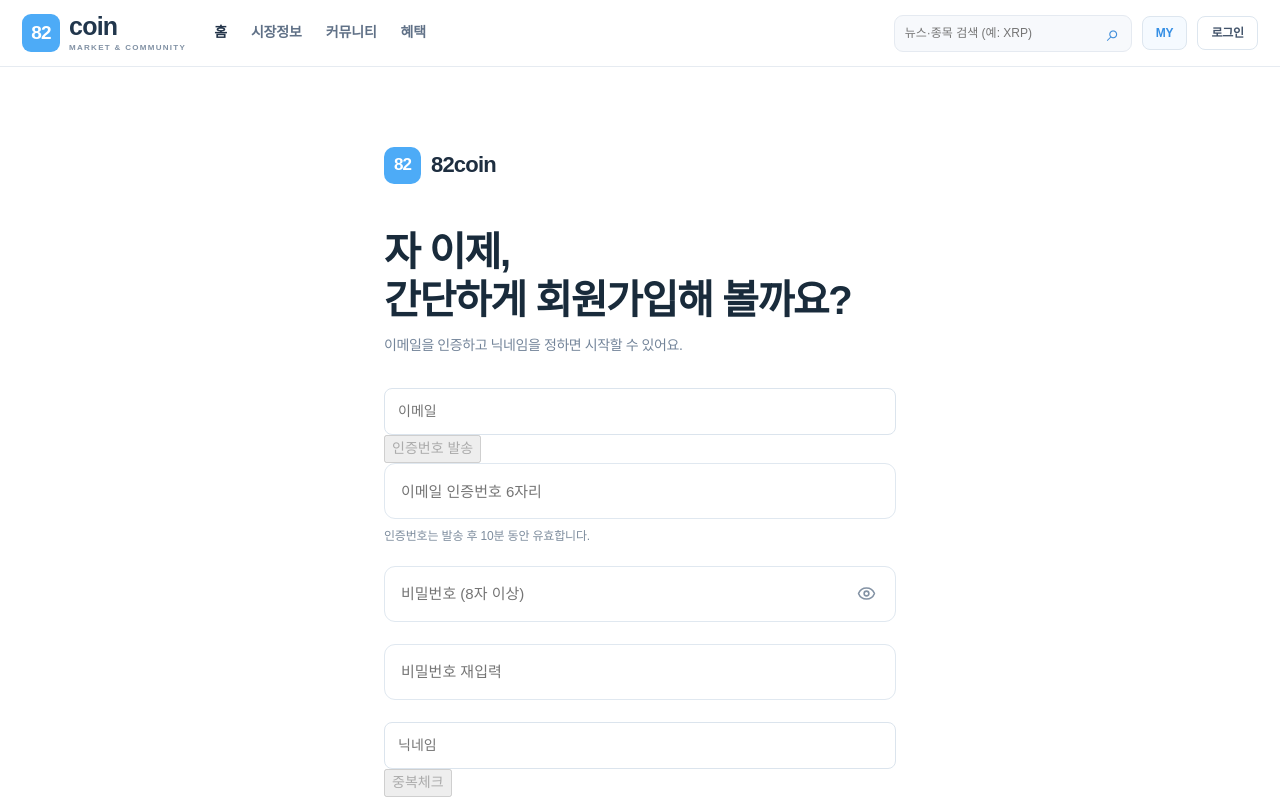
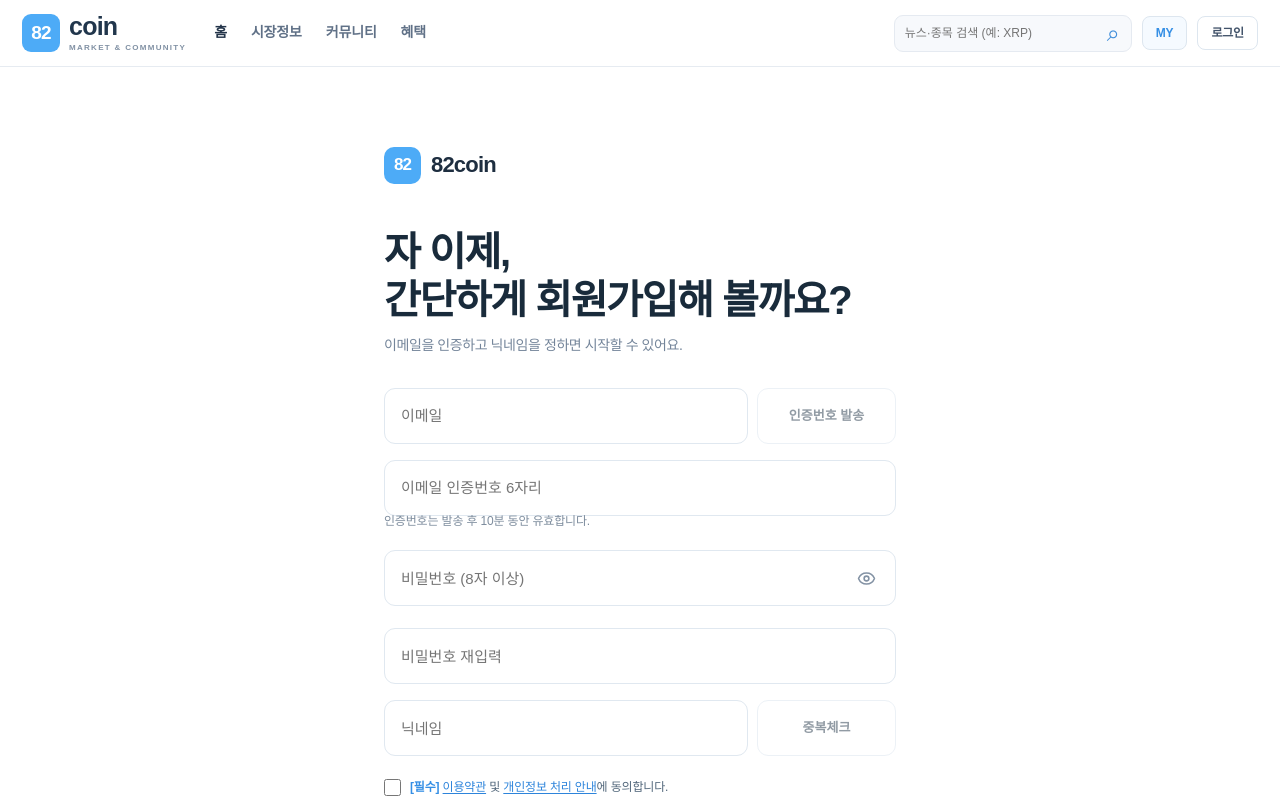
Before and after one commit to orbit-box/82coin, a Next.js app: page /signup in a window 1280 px wide. Shown: the top 800 px of the page. Built offline with nearby package versions, Linux system fonts and the light colour scheme; no server answers; a web font is replaced by a local one.

Commit message:
style: signup verification and nickname availability layout

```diff
--- a/app/globals.css
+++ b/app/globals.css
@@ -494,3 +494,18 @@ input,textarea,select,button{font-family:inherit}
 .legalPage h1{font-size:34px}.legalPage h2{margin:32px 0 9px;font-size:19px}
 .legalPage p{font-size:14px}.legalWarning{border:1px solid #f0d6a7;background:#fffaf1;color:#875b28;padding:15px;border-radius:10px}
 @media(max-width:600px){.authPage{margin:22px auto 50px;padding:0 13px}.authBrand{margin-bottom:34px}.authIntro h1{font-size:35px}.authForm>input,.authPassword input{height:54px}.authPrimary{height:54px}}
+
+/* Account verification and reset flow */
+.authInputPair{display:grid;grid-template-columns:minmax(0,1fr) 139px;gap:9px;margin-bottom:16px}
+.authInputPair input{min-width:0;width:100%;height:56px;padding:0 16px;background:#fff;border:1px solid #e0e8f0;border-radius:11px;font-size:15px;outline:0;color:#202d3e}
+.authInputPair input:focus{border-color:#358fe5}
+.authInputPair>button{border:1px solid #dae4ee;background:white;border-radius:11px;color:#26394b;font-size:13px;font-weight:750;cursor:pointer}
+.authInputPair>button:hover:not(:disabled){border-color:#358fe5;color:#358fe5}
+.authInputPair>button:disabled{opacity:.5;cursor:not-allowed}
+.authForm>.authInputPair+input{margin-bottom:10px}
+.authInlineNote{font-size:12px;line-height:1.5;color:#4389c5;margin:-3px 0 13px}
+.authForm>.authPassword{margin-top:0}
+.authForm>.authPassword+input{margin-bottom:16px}
+.authForm>.authInputPair~.authConsent{margin:5px 0 23px}
+.authAside a{color:#358fe5}
+@media(max-width:460px){.authInputPair{grid-template-columns:minmax(0,1fr) 112px;gap:7px}.authInputPair>button{font-size:11px}}
```
